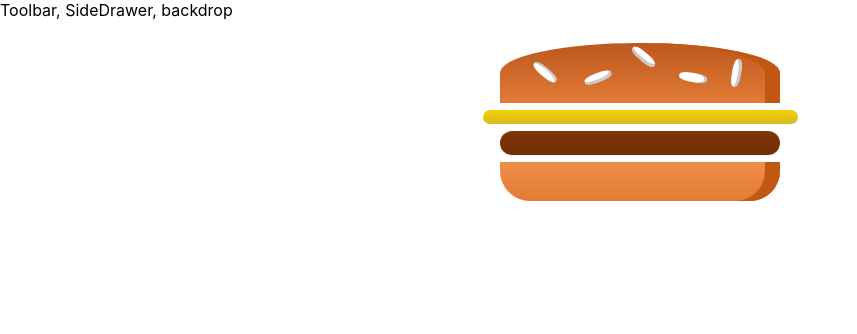
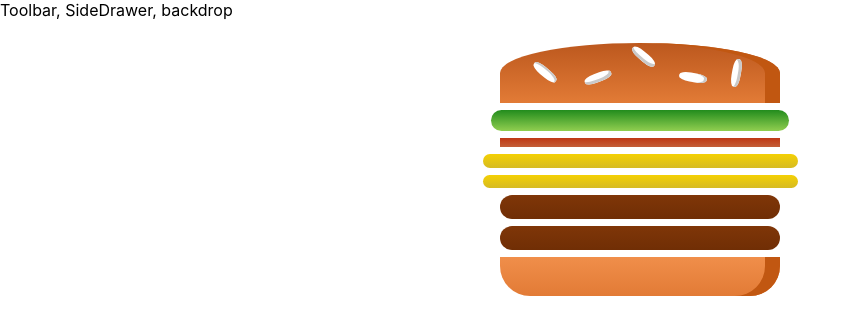
Before and after one commit to Xalsar/burger-builder, a React (Create React App) app: page / in a window 1280 px wide. Shown: the top 334 px of the page, without its empty margins (0-857 px from the left). Built offline with nearby package versions, Linux system fonts and the light colour scheme.

Commit message:
156. Output burger ingredients dynamically

```diff
--- a/src/components/Burger/Burger.js
+++ b/src/components/Burger/Burger.js
@@ -3,11 +3,17 @@
 import BurgerIngredient from './BugerIngredient/BurgerIngredient'
 
 const burger = (props) => {
+    const transformedIngredients = Object.keys(props.ingredients)
+        .map(igKey => {
+            return [...Array(props.ingredients[igKey])].map((_, i) => {
+                return <BurgerIngredient key={igKey + i} type={igKey} />
+            })
+        })
+
     return (
         <div className={classes.Burger}>
             <BurgerIngredient type="bread-top" />
-            <BurgerIngredient type="cheese" />
-            <BurgerIngredient type="meat" />
+            {transformedIngredients}
             <BurgerIngredient type="bread-bottom" />
         </div>
     )
--- a/src/containers/BurgerBuilder/BurgerBuilder.js
+++ b/src/containers/BurgerBuilder/BurgerBuilder.js
@@ -2,10 +2,19 @@
 import Burger from '../../components/Burger/Burger'
 
 class BurgerBuilder extends Component {
+    state = {
+        ingredients: {
+            salad: 1,
+            bacon: 1,
+            cheese: 2,
+            meat: 2
+        }
+    }
+
     render() {
         return (
             <Fragment>
-                <Burger/>
+                <Burger ingredients={this.state.ingredients} />
             </Fragment>
         )
     }
```
